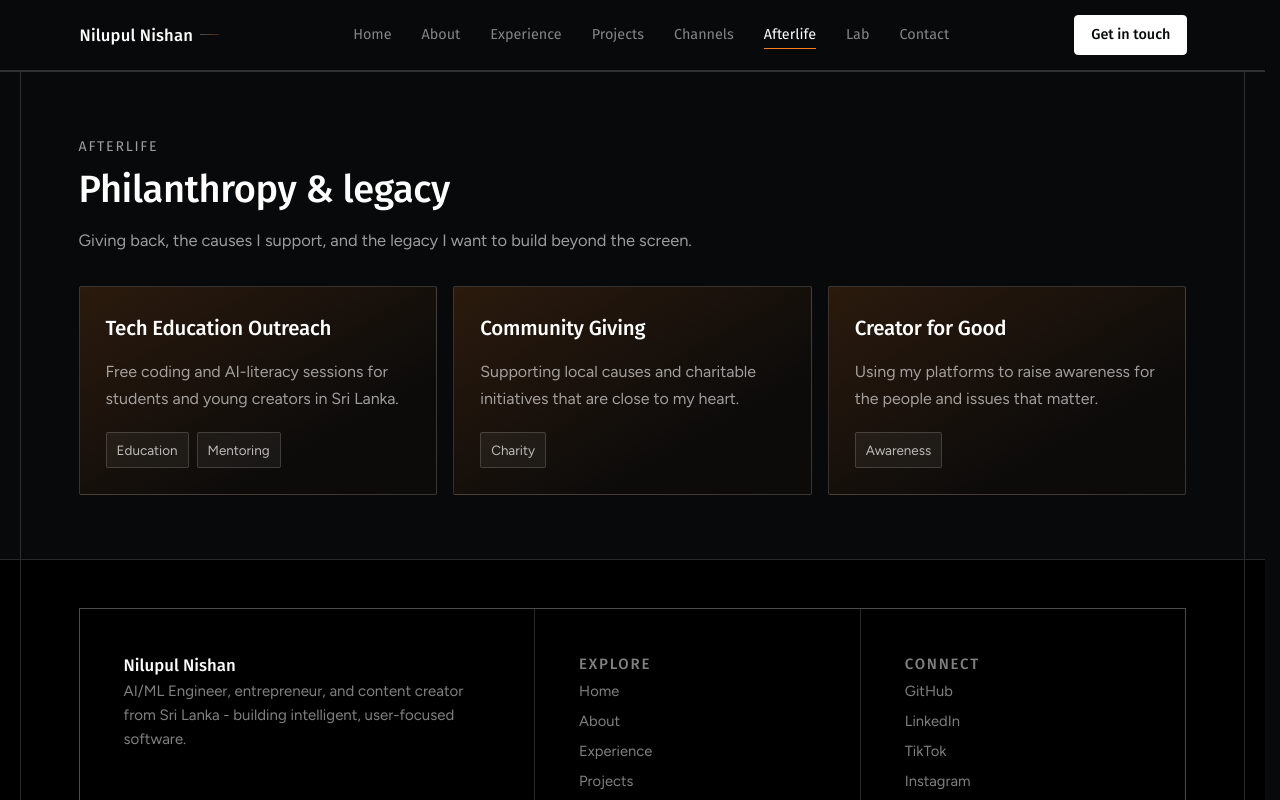
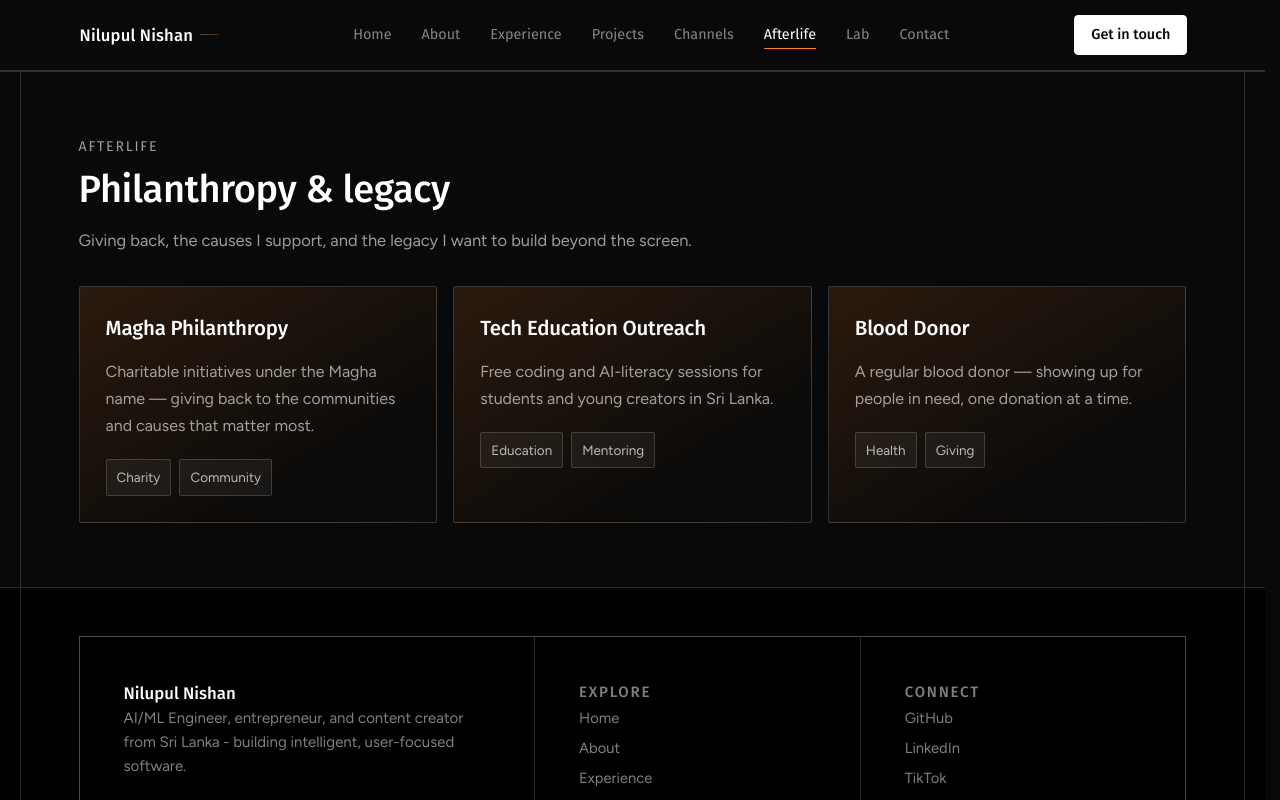
Before and after one commit to NilupulNishan/nilupul-portfolio, a React (Vite) app: page /afterlife in a window 1280 px wide. Shown: the top 800 px of the page. Built offline with nearby package versions, Linux system fonts and the light colour scheme.

Commit message:
feat: add new philanthropy initiative and update existing entries in afterlifeItems

```diff
--- a/src/data/portfolio.js
+++ b/src/data/portfolio.js
@@ -151,19 +151,19 @@ export const brands = [
 // Philanthropy / legacy work shown on the /afterlife page. Placeholder copy - edit freely.
 export const afterlifeItems = [
   {
+    title: 'Magha Philanthropy',
+    description: 'Charitable initiatives under the Magha name — giving back to the communities and causes that matter most.',
+    tags: ['Charity', 'Community'],
+  },
+  {
     title: 'Tech Education Outreach',
     description: 'Free coding and AI-literacy sessions for students and young creators in Sri Lanka.',
     tags: ['Education', 'Mentoring'],
   },
   {
-    title: 'Community Giving',
-    description: 'Supporting local causes and charitable initiatives that are close to my heart.',
-    tags: ['Charity'],
-  },
-  {
-    title: 'Creator for Good',
-    description: 'Using my platforms to raise awareness for the people and issues that matter.',
-    tags: ['Awareness'],
+    title: 'Blood Donor',
+    description: 'A regular blood donor — showing up for people in need, one donation at a time.',
+    tags: ['Health', 'Giving'],
   },
 ];
 
```
